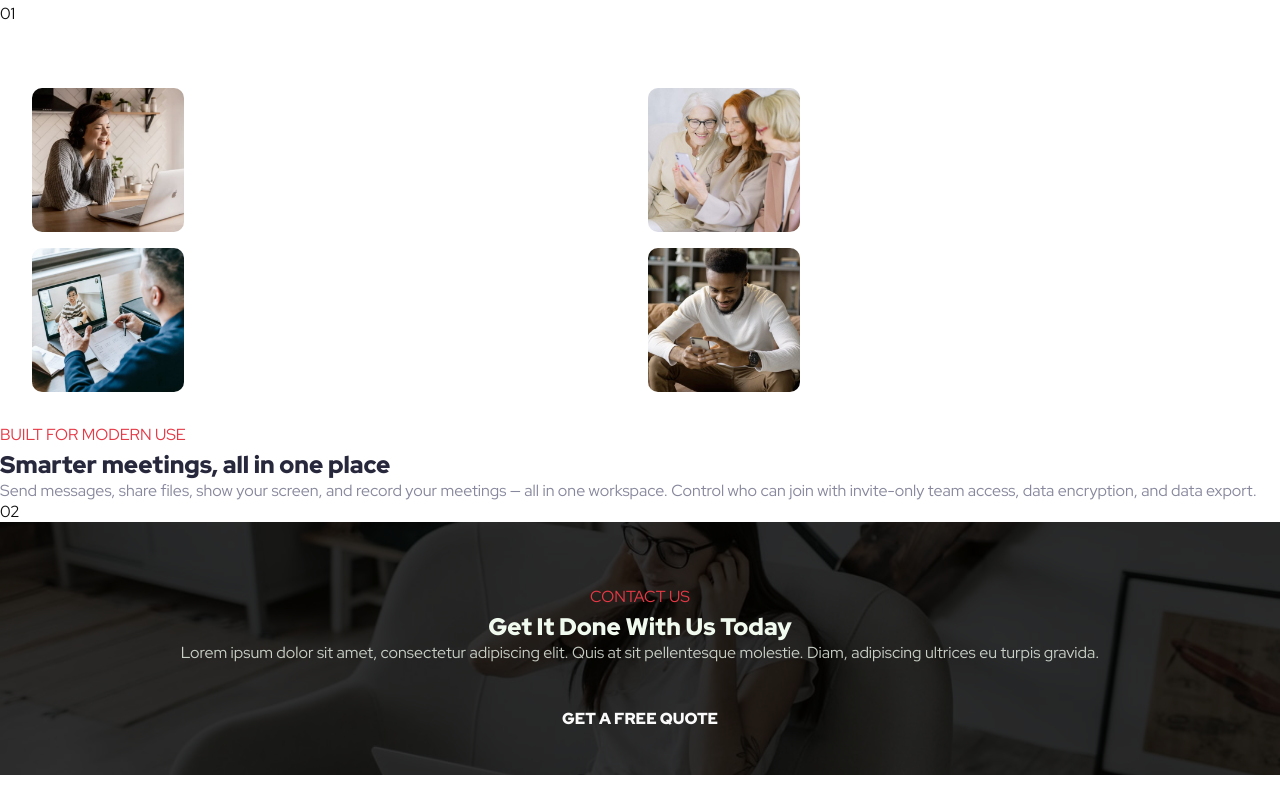
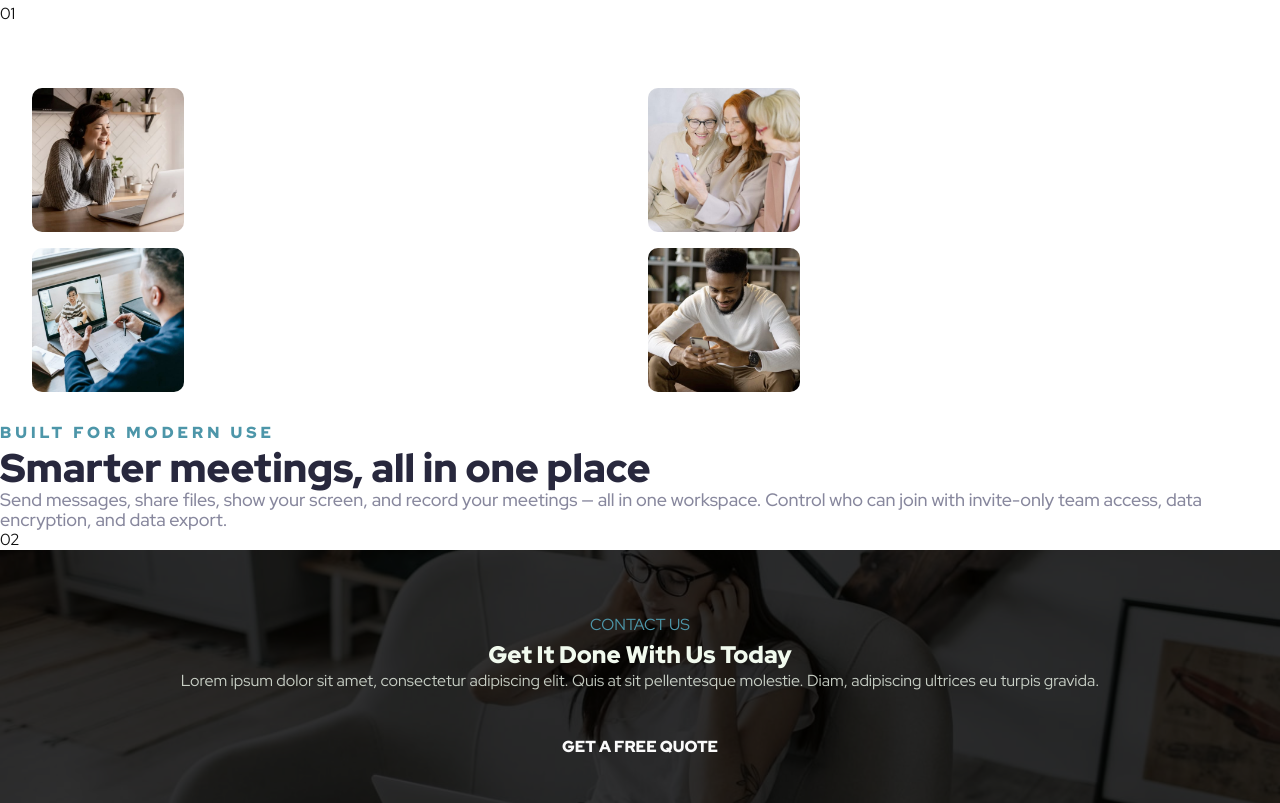
Before and after one commit to jkaps9/meet-landing-page, a website built with webpack: page src/template.html in a window 1280 px wide. Shown: the part 579-1382 px from the top of the page. Before the commit the page ends 1354 px from the top, so only its background shows below. Built offline with nearby package versions, Linux system fonts and the light colour scheme.

Commit message:
add text classes to main content

```diff
--- a/src/root.css
+++ b/src/root.css
@@ -67,7 +67,7 @@ body {
 .topper {
   text-transform: uppercase;
   text-align: inherit;
-  color: var(--color-primary);
+  color: var(--cyan-600);
   margin-bottom: 0.25rem;
   display: block;
 }
--- a/src/template.html
+++ b/src/template.html
@@ -108,9 +108,9 @@
 
       <section id="single-column">
         <div class="container">
-          <span class="topper">Built For Modern Use</span>
-          <h2 class="title">Smarter meetings, all in one place</h2>
-          <p class="text">
+          <span class="topper text-preset-3">Built For Modern Use</span>
+          <h2 class="text-preset-2">Smarter meetings, all in one place</h2>
+          <p class="text-preset-4">
             Send messages, share files, show your screen, and record your
             meetings — all in one workspace. Control who can join with
             invite-only team access, data encryption, and data export.
```
